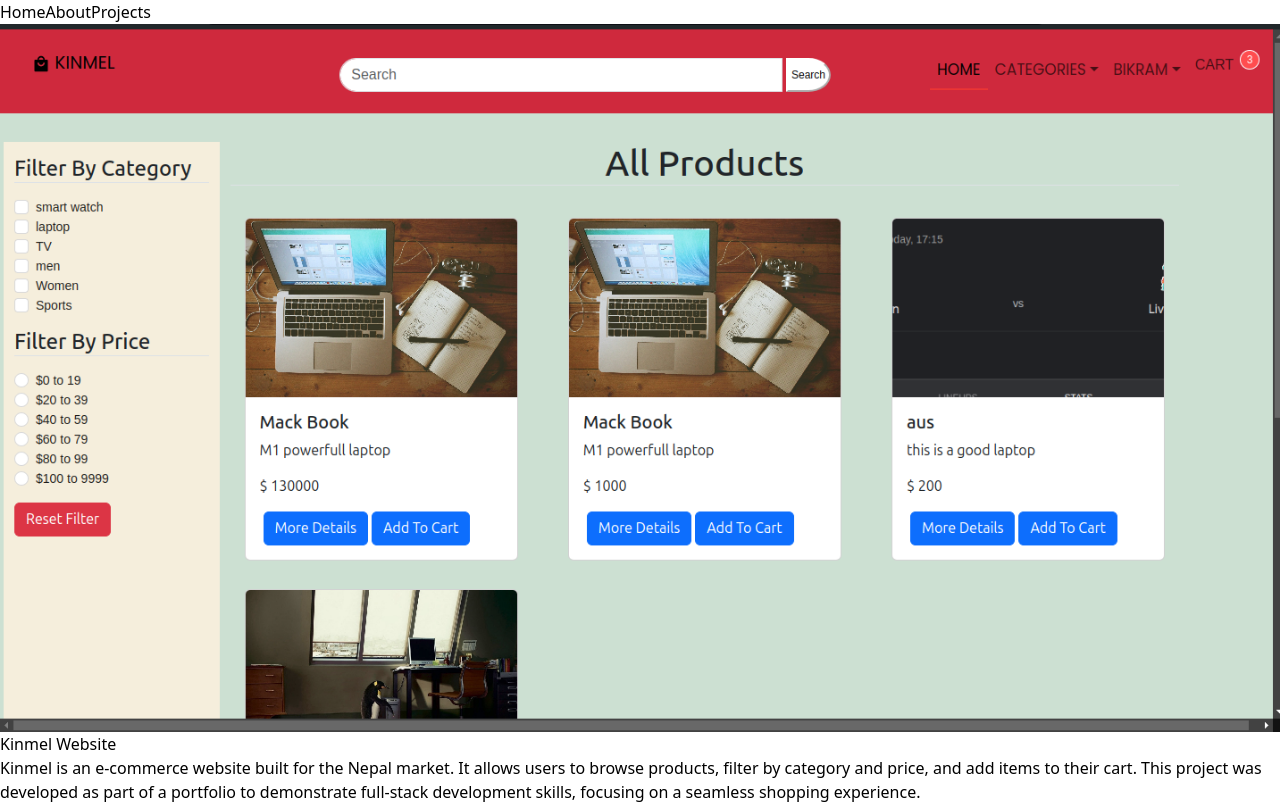
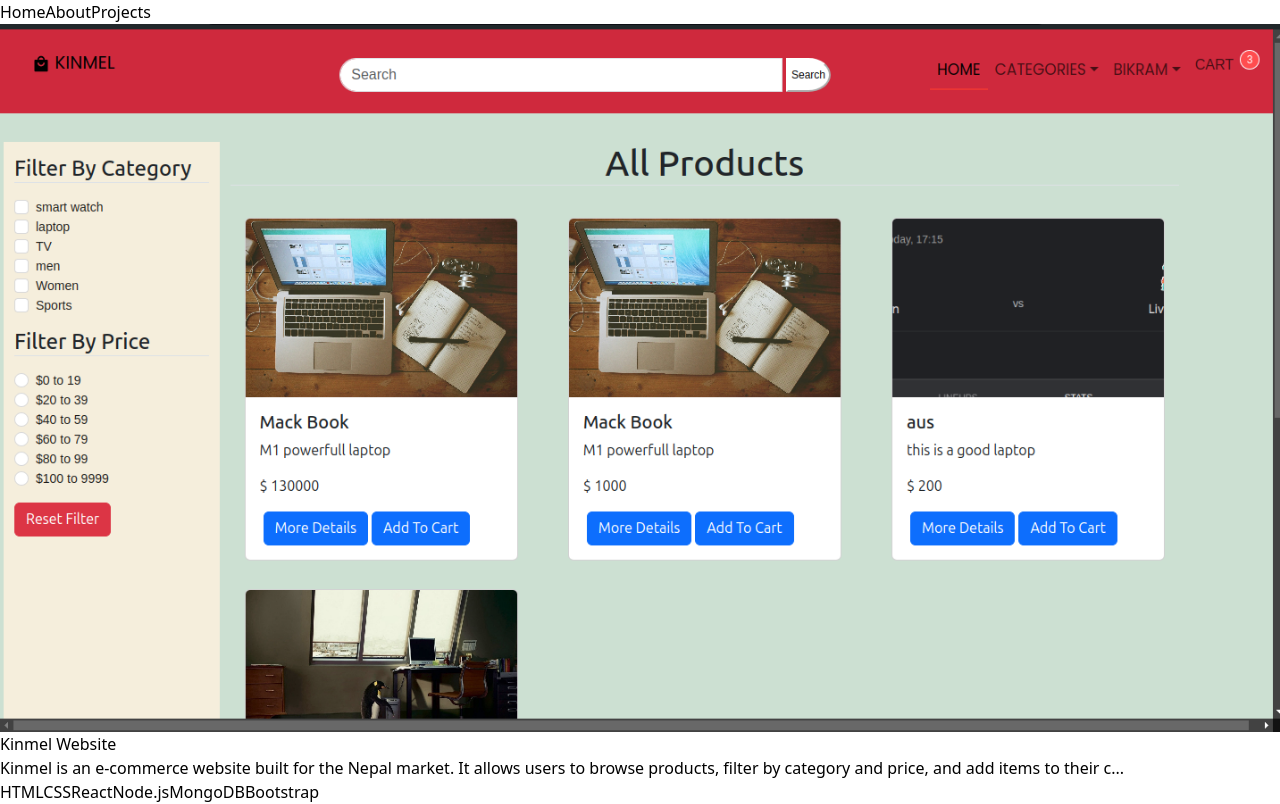
Before and after one commit to RaiBikram/Portfolio, a React (Vite) app: page /projects in a window 1280 px wide. Shown: the top 804 px of the page. Built offline with nearby package versions, Linux system fonts and the light colour scheme.

Commit message:
update description

```diff
--- a/src/components/Projects.jsx
+++ b/src/components/Projects.jsx
@@ -14,13 +14,16 @@ export default function Projects() {
             <img
               src={proj.image}
               alt={proj.title}
-              className="w-full h-20 object-cover"
+              className="w-full h-40 object-cover"
             />
             <div className="p-4">
               <h3 className="text-lg font-semibold mb-2">{proj.title}</h3>
               <p className="text-sm text-neutral-400 mb-3">
-                {proj.description}
+                {proj.description.length > 50
+                  ? `${proj.description.slice(0, 150)}...`
+                  : proj.description}
               </p>
+
               <div className="flex flex-wrap mb-3">
                 {proj.technologies.map((tech, techIndex) => (
                   <span
```
